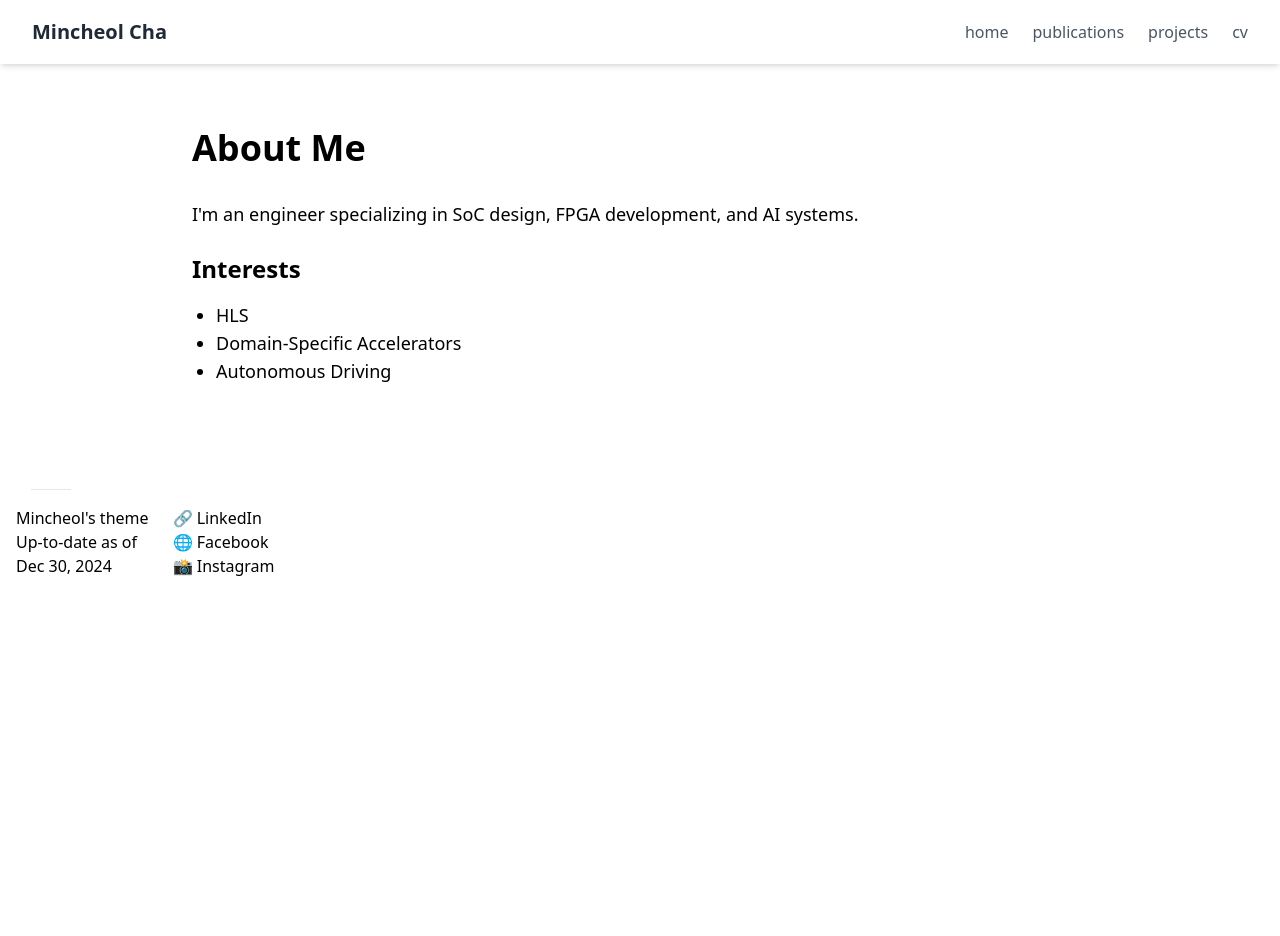
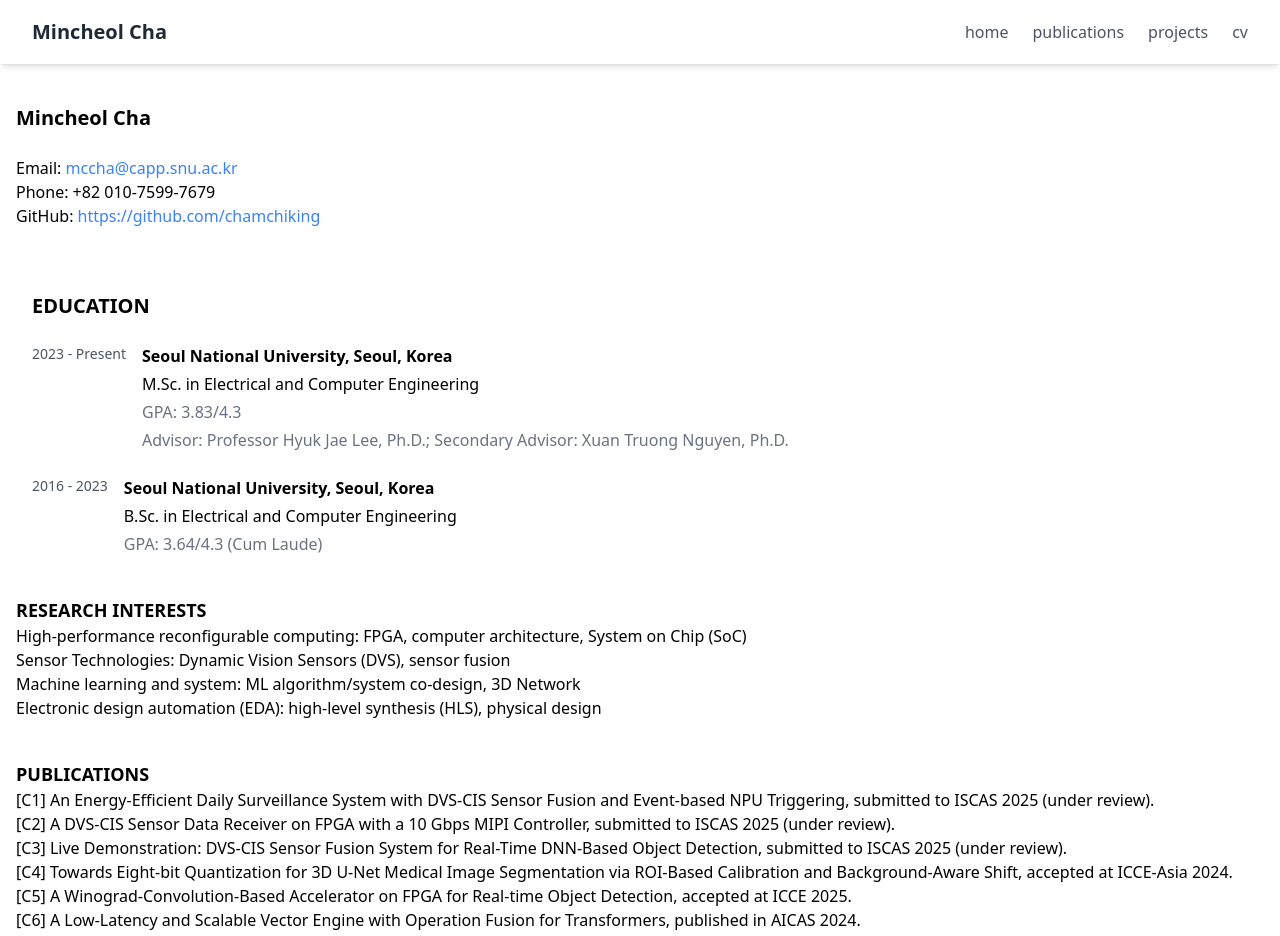
Before and after one commit to chamchiking/chamchiking.github.io, a SvelteKit app: page /cv in a window 1280 px wide. Shown: the top 936 px of the page. Before the commit the page ends 800 px from the top, so only its background shows below. Built offline with nearby package versions, Linux system fonts and the light colour scheme.

Commit message:
feat: added CV template

```diff
--- /dev/null
+++ b/src/components/Cv/Cv_Education.svelte
@@ -0,0 +1,36 @@
+<script>
+	import DatedComponent from './Dated_Component.svelte';
+
+	export let education = [
+		{
+			period: '2023 - Present',
+			institution: 'Seoul National University, Seoul, Korea',
+			degree: 'M.Sc. in Electrical and Computer Engineering',
+			gpa: 'GPA: 3.83/4.3',
+			advisors:
+				'Advisor: Professor Hyuk Jae Lee, Ph.D.; Secondary Advisor: Xuan Truong Nguyen, Ph.D.'
+		},
+		{
+			period: '2016 - 2023',
+			institution: 'Seoul National University, Seoul, Korea',
+			degree: 'B.Sc. in Electrical and Computer Engineering',
+			gpa: 'GPA: 3.64/4.3 (Cum Laude)'
+		}
+	];
+</script>
+
+<div class="max-w-7xl mx-auto px-4 py-10">
+	<div class="text-xl font-bold mb-6">EDUCATION</div>
+	<div class="space-y-6">
+		{#each education as edu}
+			<DatedComponent period={edu.period}>
+				<div class="dated-content flex flex-col space-y-1">
+					<p class="font-semibold">{edu.institution}</p>
+					<p>{edu.degree}</p>
+					{#if edu.gpa}<p class="text-gray-500">{edu.gpa}</p>{/if}
+					{#if edu.advisors}<p class="text-gray-500">{edu.advisors}</p>{/if}
+				</div>
+			</DatedComponent>
+		{/each}
+	</div>
+</div>
--- /dev/null
+++ b/src/components/Cv/Dated_Component.svelte
@@ -0,0 +1,12 @@
+<script>
+	import DatedDate from './Dated_Date.svelte';
+	export let period; // The period (date) to be displayed
+</script>
+
+<div class="dated-entry grid grid-cols-[max-content_auto] gap-4 items-start">
+	<DatedDate {period} />
+	<div class="dated-content flex flex-col space-y-1">
+		<slot />
+		<!-- Slot for dynamically injected content -->
+	</div>
+</div>
--- /dev/null
+++ b/src/components/Cv/Dated_Date.svelte
@@ -0,0 +1,11 @@
+<script>
+	export let period;
+</script>
+
+<div class="dated-date text-gray-600 text-sm">
+	{#if period}
+		{period}
+	{:else}
+		<span>No period provided</span>
+	{/if}
+</div>
--- a/src/routes/cv/+page.svelte
+++ b/src/routes/cv/+page.svelte
@@ -1,15 +1,180 @@
 <script>
-    export let bio = "I'm an engineer specializing in SoC design, FPGA development, and AI systems.";
-    export let interests = ["HLS", "Domain-Specific Accelerators", "Autonomous Driving"];
-  </script>
+	import CvEducation from '../../components/Cv/Cv_Education.svelte';
+	import Cv_Education from '../../components/Cv/Cv_Education.svelte';
 
-  <section class="max-w-4xl mx-auto py-16">
-    <h1 class="text-4xl font-bold mb-8">About Me</h1>
-    <p class="text-lg leading-relaxed mb-6">{bio}</p>
-    <h2 class="text-2xl font-semibold mb-4">Interests</h2>
-    <ul class="list-disc pl-6">
-      {#each interests as interest}
-        <li class="text-lg">{interest}</li>
-      {/each}
-    </ul>
-  </section>
+	export let name = 'Mincheol Cha';
+	export let email = 'mccha@capp.snu.ac.kr';
+	export let phone = '+82 010-7599-7679';
+	export let github = 'https://github.com/chamchiking';
+
+	export let researchInterests = [
+		'High-performance reconfigurable computing: FPGA, computer architecture, System on Chip (SoC)',
+		'Sensor Technologies: Dynamic Vision Sensors (DVS), sensor fusion',
+		'Machine learning and system: ML algorithm/system co-design, 3D Network',
+		'Electronic design automation (EDA): high-level synthesis (HLS), physical design'
+	];
+
+	export let publications = [
+		'[C1] An Energy-Efficient Daily Surveillance System with DVS-CIS Sensor Fusion and Event-based NPU Triggering, submitted to ISCAS 2025 (under review).',
+		'[C2] A DVS-CIS Sensor Data Receiver on FPGA with a 10 Gbps MIPI Controller, submitted to ISCAS 2025 (under review).',
+		'[C3] Live Demonstration: DVS-CIS Sensor Fusion System for Real-Time DNN-Based Object Detection, submitted to ISCAS 2025 (under review).',
+		'[C4] Towards Eight-bit Quantization for 3D U-Net Medical Image Segmentation via ROI-Based Calibration and Background-Aware Shift, accepted at ICCE-Asia 2024.',
+		'[C5] A Winograd-Convolution-Based Accelerator on FPGA for Real-time Object Detection, accepted at ICCE 2025.',
+		'[C6] A Low-Latency and Scalable Vector Engine with Operation Fusion for Transformers, published in AICAS 2024.',
+		'[C7] Analysis of the Effect of Feature Denoising from the Perspective of Corruption Robustness, published in ITC-CSCC 2023.',
+		'[C8] Enhancing Neural Networks Corruption Robustness with Convolution Kernel Size Change, presented at the Fall Conference of IEIE, 2023.',
+		'[C9] Performance Comparison Depending on Normalization Method in Single Batch Training Environment, presented at the Summer Conference of IEIE, 2023.',
+		'[C10] Implementation of a Convolution Layer Kernel Accelerator using High-Level Design Synthesis, presented at the Fall Conference of IEIE, 2022.'
+	];
+
+	export let patents = [
+		'[P1] Low-Latency and Scalable Vector System with Operation Fusion, Korean Patent DP240209, filed May 2024 (pending).'
+	];
+
+	export let technicalExperience = [
+		{
+			role: 'Graduate Researcher',
+			organization: 'Computer Architecture and Parallel Processing Lab (CAPP Lab), Seoul, Korea',
+			period: 'Jan 2023 – Present',
+			details: [
+				'Developed WinoConv-based engine for real-time object detection on Xilinx ZCU106 board.',
+				'Designed a novel hardware-friendly post-training quantization scheme for Tiny-YOLOv3 model.',
+				'Achieved 4k 60fps real-time object detection with a latency of 18 ms and throughput of 362 GOPS.'
+			]
+		},
+		{
+			role: 'Lead Hardware Engineer',
+			organization: 'Neuro-Reality Vision (NRV Corp), Dongtan, Korea',
+			period: 'May 2021 – Present',
+			details: [
+				'Designed a DVS MIPI Rx subsystem IP capable of up to 13,000 fps.',
+				'Developed a full SoC evaluation platform for DVS sensors with no frame loss at high speeds.'
+			]
+		},
+		{
+			role: 'Backend, DevOps Engineer',
+			organization: 'Poomang Corp, Seoul, Korea',
+			period: 'Jan 2021 – Apr 2021',
+			details: [
+				'Implemented TDD using pytest and reduced manual testing efforts.',
+				'Integrated NoSQL DynamoDB for improved efficiency and reduced latency.'
+			]
+		}
+	];
+
+	export let scholarships = [
+		'BK21 Scholarship, M.Sc. at Seoul National University (Dec 2023)',
+		'University Merit Scholarship for Academic Excellence, M.Sc. (Dec 2023)',
+		'University Merit Scholarship for Academic Excellence, B.Sc. (2016 - 2021, 4 semesters)'
+	];
+
+	export let leadershipActivities = [
+		'Technical leader of a team of two graduate and three undergraduate students in FPGA design.',
+		'Key contributor to DVS camera product development and FPGA evaluation platforms at NRV Corp.',
+		'CEO and founding member of Connect Corp, delivering web-based automation services.'
+	];
+
+	export let languages = [
+		'English: Fluent (TOEFL 105)',
+		'Korean: Native',
+		'Chinese: Basic conversational'
+	];
+
+	export let references = [
+		'Professor Hyuk Jae Lee, Ph.D., Department of Electrical and Computer Engineering, SNU (Email: hjlee@capp.snu.ac.kr)',
+		'Professor Xuan Truong Nguyen, Ph.D., Department of Next Generation Semiconductor, SNU (Email: truongnx@snu.ac.kr)',
+		'Professor Hyunsurk Ryu, Ph.D., CEO of Neuro-Reality Vision Corporation (Email: eric.ryu@snu.ac.kr)'
+	];
+</script>
+
+<div class="max-w-7xl mx-auto px-4 py-10">
+	<div class="text-xl font-bold mb-6">{name}</div>
+	<div class="mb-6">
+		<p>Email: <a href="mailto:{email}" class="text-blue-500">{email}</a></p>
+		<p>Phone: {phone}</p>
+		<p>GitHub: <a href={github} class="text-blue-500">{github}</a></p>
+	</div>
+
+	<CvEducation />
+
+	<div class="mb-10">
+		<h3 class="text-lg font-bold">RESEARCH INTERESTS</h3>
+		<ul class="list-none">
+			{#each researchInterests as interest}
+				<li>{interest}</li>
+			{/each}
+		</ul>
+	</div>
+
+	<div class="mb-10">
+		<h3 class="text-lg font-bold">PUBLICATIONS</h3>
+		<ul class="list-none">
+			{#each publications as publication}
+				<li>{publication}</li>
+			{/each}
+		</ul>
+	</div>
+
+	<div class="mb-10">
+		<h3 class="text-lg font-bold">PATENTS</h3>
+		<ul class="list-none">
+			{#each patents as patent}
+				<li>{patent}</li>
+			{/each}
+		</ul>
+	</div>
+
+	<div class="mb-10">
+		<h3 class="text-lg font-bold">TECHNICAL EXPERIENCE</h3>
+		<ul class="list-none">
+			{#each technicalExperience as experience}
+				<li>
+					<p><strong>{experience.role}</strong></p>
+					<p><strong>{experience.organization}</strong></p>
+					<p>{experience.period}</p>
+					<ul class="list-disc list-inside">
+						{#each experience.details as detail}
+							<li>{detail}</li>
+						{/each}
+					</ul>
+				</li>
+			{/each}
+		</ul>
+	</div>
+
+	<div class="mb-10">
+		<h3 class="text-lg font-bold">SCHOLARSHIP</h3>
+		<ul class="list-none">
+			{#each scholarships as scholarship}
+				<li>{scholarship}</li>
+			{/each}
+		</ul>
+	</div>
+
+	<div class="mb-10">
+		<h3 class="text-lg font-bold">LEADERSHIP AND ACTIVITIES</h3>
+		<ul class="list-none">
+			{#each leadershipActivities as activity}
+				<li>{activity}</li>
+			{/each}
+		</ul>
+	</div>
+
+	<div class="mb-10">
+		<h3 class="text-lg font-bold">LANGUAGES</h3>
+		<ul class="list-none">
+			{#each languages as language}
+				<li>{language}</li>
+			{/each}
+		</ul>
+	</div>
+
+	<div class="mb-10">
+		<h3 class="text-lg font-bold">REFERENCES</h3>
+		<ul class="list-none">
+			{#each references as reference}
+				<li>{reference}</li>
+			{/each}
+		</ul>
+	</div>
+</div>
--- a/src/routes/projects/+page.svelte
+++ b/src/routes/projects/+page.svelte
@@ -18,6 +18,7 @@
 	<div class="grid grid-cols-1 sm:grid-cols-2 lg:grid-cols-3 xl:grid-cols-4 gap-6">
 		{#each projects as project}
 			<button
+				type="button"
 				class="block w-full bg-white rounded-lg shadow-md hover:shadow-lg transition transform hover:-translate-y-1 cursor-pointer text-left"
 				on:click={() => openModal(project)}
 			>
@@ -31,9 +32,9 @@
 					<p class="text-sm text-gray-600">{project.description}</p>
 					<div class="mt-2 flex flex-wrap gap-2">
 						{#each project.tags as tag}
-							<span class="bg-gray-100 text-gray-600 text-xs font-medium px-2 py-1 rounded"
-								>{tag}</span
-							>
+							<span class="bg-gray-100 text-gray-600 text-xs font-medium px-2 py-1 rounded">
+								{tag}
+							</span>
 						{/each}
 					</div>
 				</div>
@@ -44,6 +45,9 @@
 	{#if selectedProject}
 		<!-- Modal -->
 		<div
+			role="dialog"
+			aria-modal="true"
+			aria-labelledby="modal-title"
 			class="fixed inset-0 bg-black bg-opacity-50 flex items-center justify-center z-50"
 			on:click={closeModal}
 		>
@@ -53,6 +57,7 @@
 			>
 				<!-- Close button -->
 				<button
+					type="button"
 					class="absolute top-4 right-4 text-gray-500 hover:text-gray-800"
 					on:click={closeModal}
 				>
@@ -60,7 +65,7 @@
 				</button>
 
 				<!-- Project Details -->
-				<h2 class="text-2xl font-bold mb-2">{selectedProject.title}</h2>
+				<h2 id="modal-title" class="text-2xl font-bold mb-2">{selectedProject.title}</h2>
 				<p class="text-gray-700 mb-4">{selectedProject.description}</p>
 
 				<!-- Diagram -->
@@ -81,9 +86,9 @@
 
 				<div class="flex flex-wrap gap-2">
 					{#each selectedProject.tags as tag}
-						<span class="bg-gray-100 text-gray-600 text-xs font-medium px-3 py-1 rounded"
-							>{tag}</span
-						>
+						<span class="bg-gray-100 text-gray-600 text-xs font-medium px-3 py-1 rounded">
+							{tag}
+						</span>
 					{/each}
 				</div>
 			</div>
```
